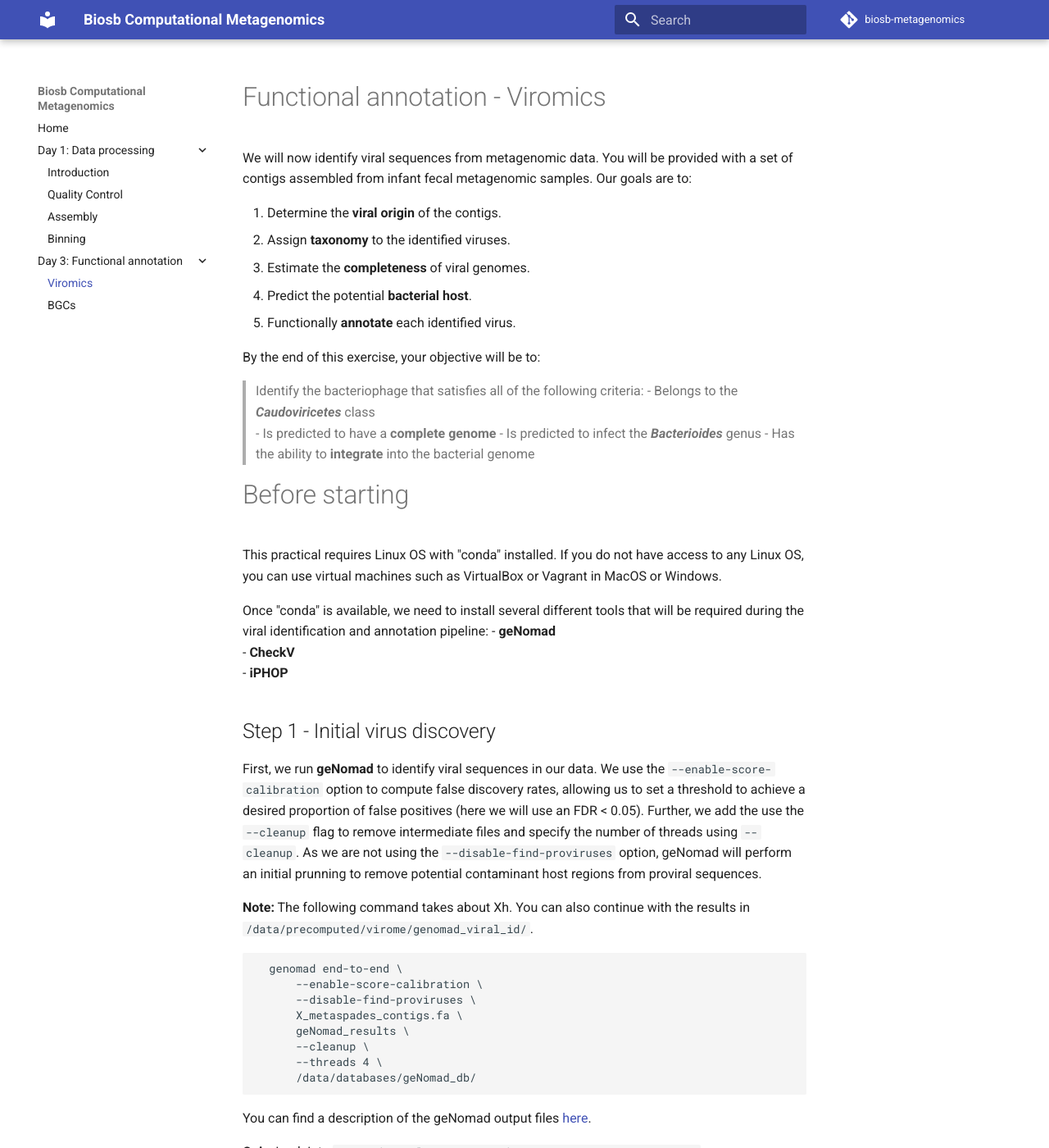
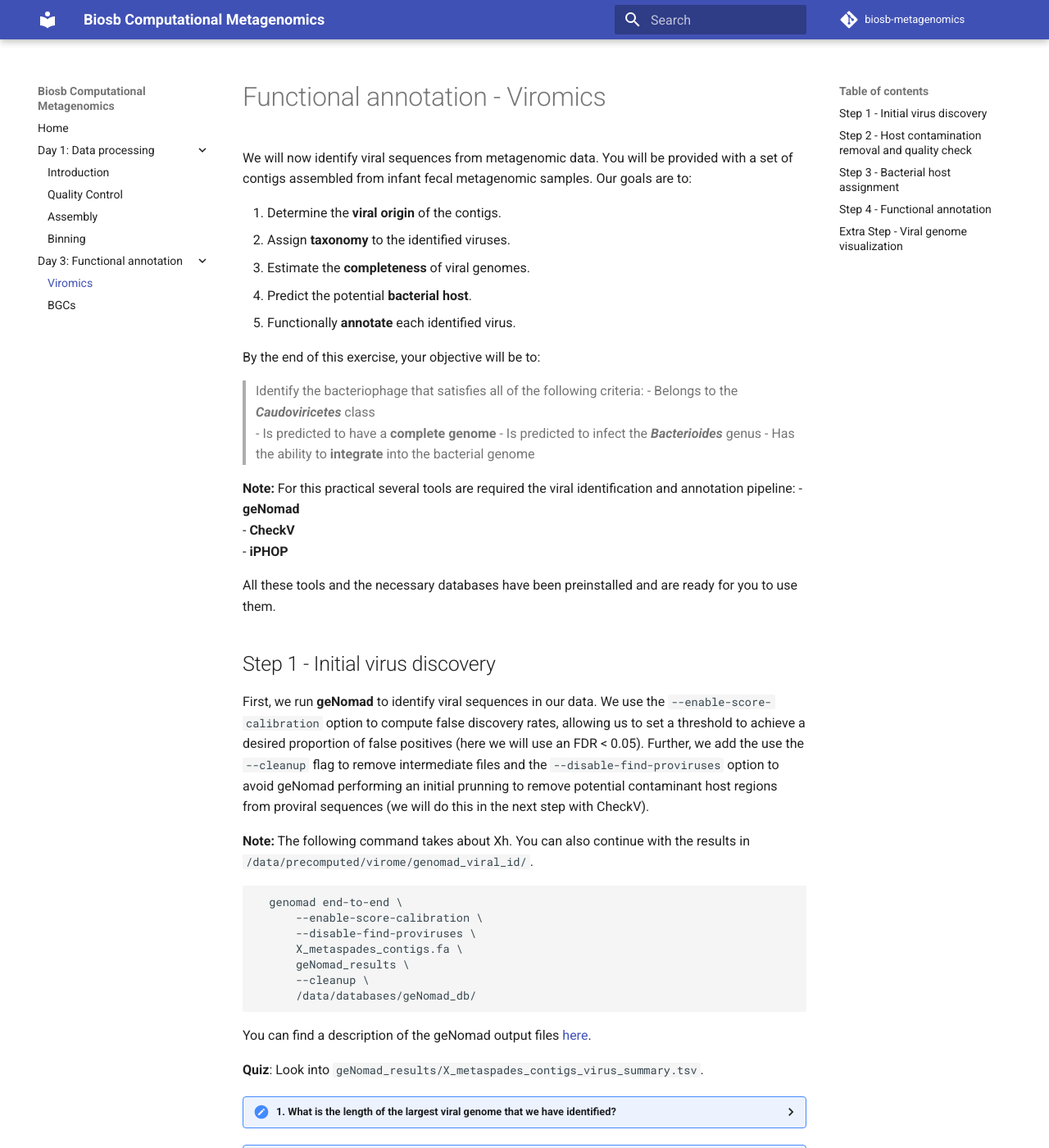
Before and after one commit to mdehollander/biosb-metagenomics, an MkDocs documentation site: the page built from docs/functional-annotation/viromes.md, in a window 1280 px wide and 1400 px high. Shown: the whole window at 82% size. Built offline with MkDocs 1.6.1 and Material for MkDocs 9.7.7, drawn with Linux system fonts in a browser that asks for light colours; comment, search, counter and statistics services are not loaded.

Commit message:
Update viromes.md

```diff
--- a/docs/functional-annotation/viromes.md
+++ b/docs/functional-annotation/viromes.md
@@ -17,18 +17,17 @@
 > - Is predicted to infect the **_Bacterioides_** genus
 > - Has the ability to **integrate** into the bacterial genome
 
-# Before starting
-
-This practical requires Linux OS with "conda" installed. If you do not have access to any Linux OS, you can use virtual machines such as VirtualBox or Vagrant in MacOS or Windows.
-
-Once "conda" is available, we need to install several different tools that will be required during the viral identification and annotation pipeline:
+**Note:** For this practical several tools are required the viral identification and annotation pipeline:
 - **geNomad**
 - **CheckV**
 - **iPHOP**
 
+All these tools and the necessary databases have been preinstalled and are ready for you to use them.
+
+
 ## Step 1 - Initial virus discovery
 
-First, we run **geNomad** to identify viral sequences in our data. We use the ``--enable-score-calibration`` option to compute false discovery rates, allowing us to set a threshold to achieve a desired proportion of false positives (here we will use an FDR < 0.05). Further, we add the use the ``--cleanup`` flag to remove intermediate files and specify the number of threads using ``--cleanup``. As we are not using the ``--disable-find-proviruses`` option, geNomad will perform an initial prunning to remove potential contaminant host regions from proviral sequences.
+First, we run **geNomad** to identify viral sequences in our data. We use the ``--enable-score-calibration`` option to compute false discovery rates, allowing us to set a threshold to achieve a desired proportion of false positives (here we will use an FDR < 0.05). Further, we add the use the ``--cleanup`` flag to remove intermediate files and the ``--disable-find-proviruses`` option to avoid geNomad performing an initial prunning to remove potential contaminant host regions from proviral sequences (we will do this in the next step with CheckV).
 
 **Note:** The following command takes about Xh. You can also continue with the results in ``/data/precomputed/virome/genomad_viral_id/``.
 
@@ -38,7 +37,6 @@
           X_metaspades_contigs.fa \
           geNomad_results \
           --cleanup \
-          --threads 4 \
           /data/databases/geNomad_db/
 
 
```
